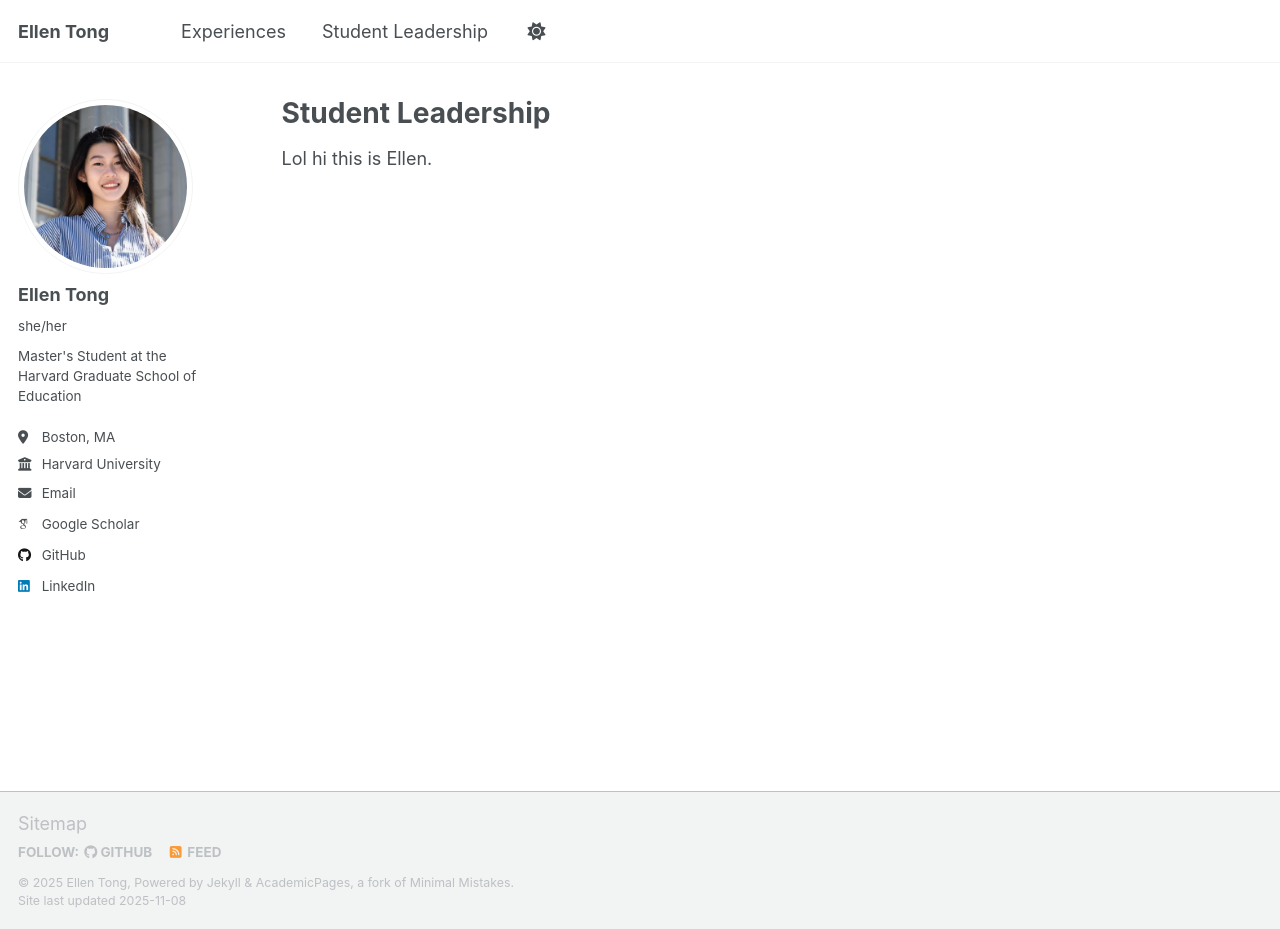
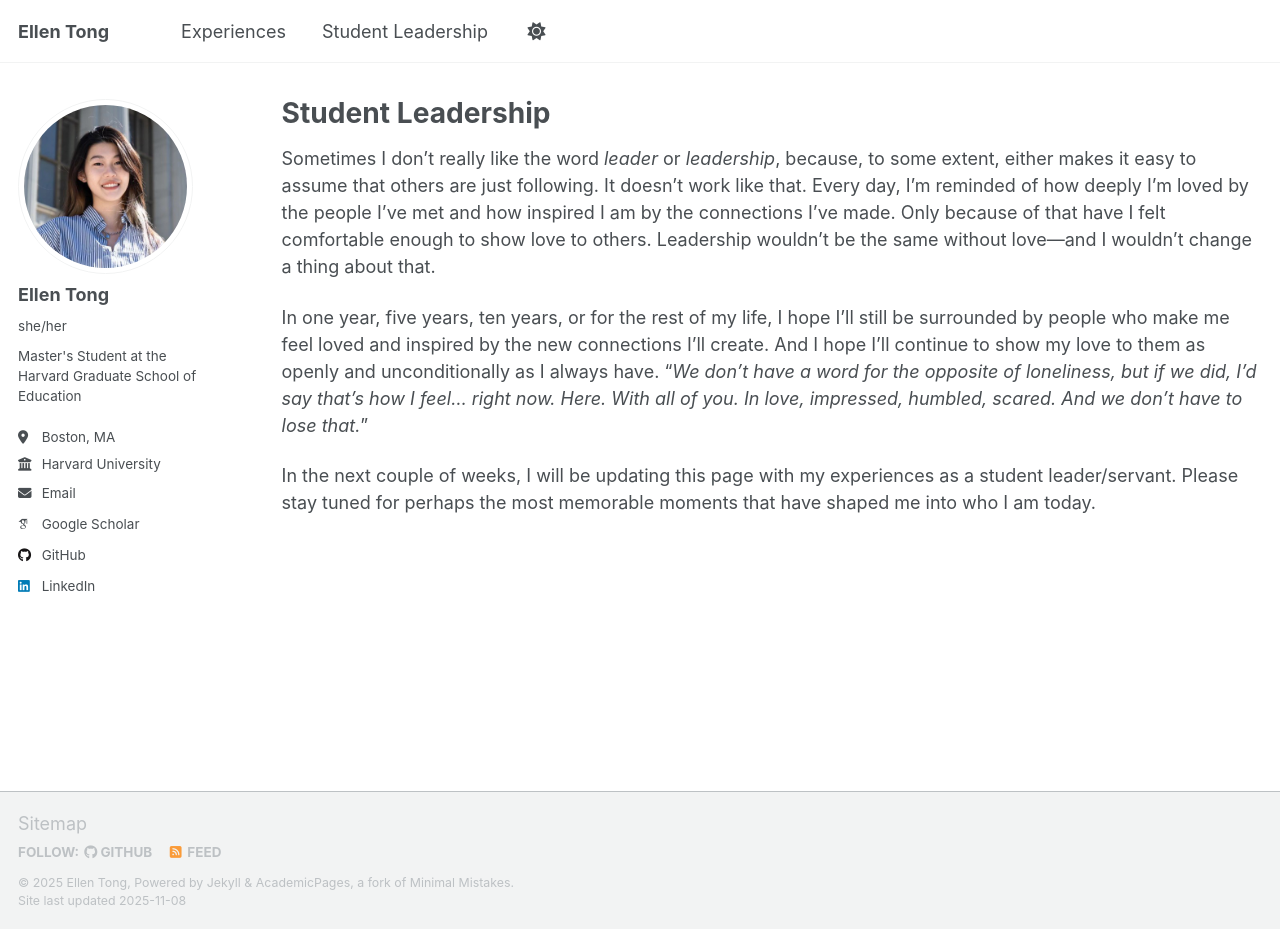
Before and after one commit to ellentong528/ellentong528.github.io, a Jekyll site: the page built from _pages/student-leadership.md, in a window 1280 px wide and 929 px high. Built offline with Jekyll 4.4.1, drawn with Linux system fonts in a browser that asks for light colours; some web fonts are replaced; a script that is not in the unit is left out.

Commit message:
Update student-leadership.md

```diff
--- a/_pages/student-leadership.md
+++ b/_pages/student-leadership.md
@@ -5,4 +5,8 @@ permalink: /student-leadership/
 author_profile: true
 ---
 
-Lol hi this is Ellen.
+Sometimes I don’t really like the word _leader_ or _leadership_, because, to some extent, either makes it easy to assume that others are just following. It doesn't work like that. Every day, I’m reminded of how deeply I’m loved by the people I’ve met and how inspired I am by the connections I’ve made. Only because of that have I felt comfortable enough to show love to others. Leadership wouldn’t be the same without love—and I wouldn’t change a thing about that.
+
+In one year, five years, ten years, or for the rest of my life, I hope I’ll still be surrounded by people who make me feel loved and inspired by the new connections I’ll create. And I hope I’ll continue to show my love to them as openly and unconditionally as I always have. “_We don’t have a word for the opposite of loneliness, but if we did, I’d say that’s how I feel… right now. Here. With all of you. In love, impressed, humbled, scared. And we don’t have to lose that._”
+
+In the next couple of weeks, I will be updating this page with my experiences as a student leader/servant. Please stay tuned for perhaps the most memorable moments that have shaped me into who I am today.
```
